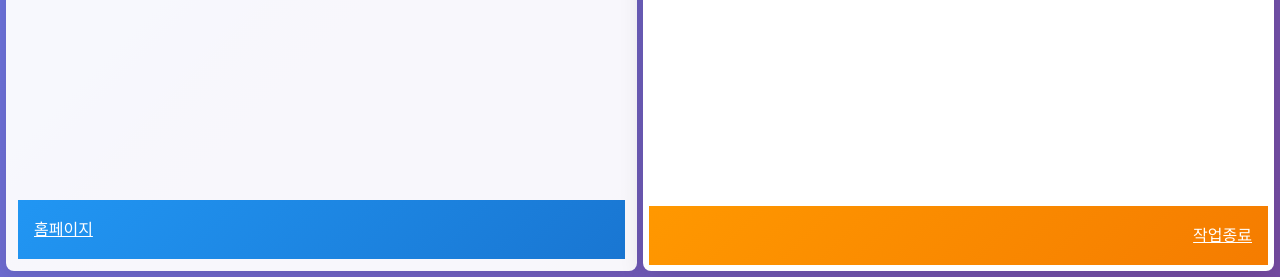
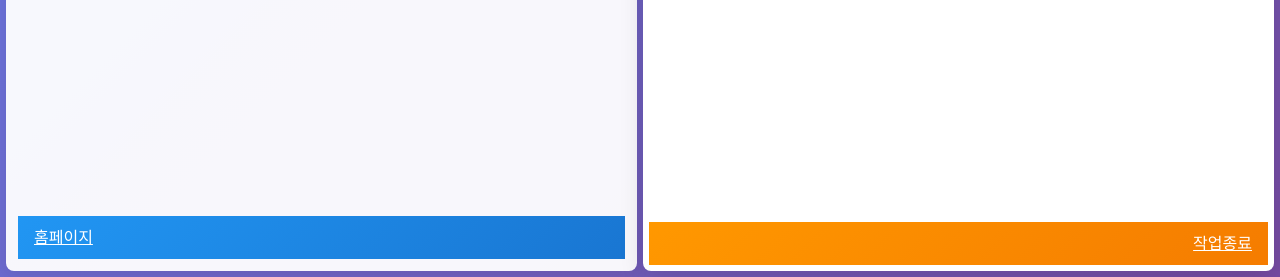
Before and after one commit to k30035600/MyRisk, a Flask app: page /reset in a window 1280 px wide. Shown: the part 535-812 px from the top of the page. Run offline with Flask 2, Linux system fonts and the light colour scheme; data that the repository does not hold is empty; parts of the project's set-up code (start-up, migrations or seed data) failed here and were passed over.

Commit message:
fix: 초기화 페이지 하단 홈페이지·작업종료 버튼 가로 정렬
Made-with: Cursor

```diff
--- a/templates/reset.html
+++ b/templates/reset.html
@@ -10,8 +10,8 @@
         body { font-family: 'Malgun Gothic', '맑은 고딕', sans-serif; background: linear-gradient(135deg, #667eea 0%, #764ba2 100%); min-height: 100vh; padding: 6px; overflow-y: auto; overflow-x: hidden; }
         .page-wrap { display: flex; width: 100%; min-height: 100vh; }
         .left-panel { width: 50%; min-width: 0; padding: 12px; background: rgba(255,255,255,0.95); border-radius: 8px; margin: 0 6px 0 0; box-shadow: 0 4px 16px rgba(0,0,0,0.08); font-family: 'Malgun Gothic', '맑은 고딕', sans-serif; text-align: left; display: flex; flex-direction: column; }
-        .left-panel-actions { margin-top: auto; padding-top: 12px; text-align: left; }
-        .left-panel-actions .btn { display: block; width: 100%; min-height: 2.5em; padding: 20px 16px; line-height: 1.2; text-align: left; box-sizing: border-box; }
+        .left-panel-actions { margin-top: auto; padding-top: 12px; text-align: left; display: flex; align-items: flex-end; }
+        .left-panel-actions .btn { display: flex; align-items: center; width: 100%; min-height: 2.5em; padding: 12px 16px; line-height: 1.2; text-align: left; box-sizing: border-box; }
         .left-panel .panel-header { font-size: 1em; font-weight: bold; color: #333; margin-bottom: 10px; padding-bottom: 6px; border-bottom: 1px solid #e0e0e0; }
         .left-panel .form-line { display: flex; align-items: center; gap: 12px; flex-wrap: wrap; margin-bottom: 8px; }
         .left-panel .form-line label { font-size: 0.85em; color: #333; font-weight: bold; white-space: nowrap; }
@@ -26,8 +26,8 @@
         .left-panel .applicant-input { width: 100%; max-width: 480px; min-width: 320px; height: 36px; padding: 8px 12px; font-size: 0.95em; border: 1px solid #ddd; border-radius: 4px; box-sizing: border-box; text-align: left; }
         .right-panel { width: 50%; min-width: 0; display: flex; flex-direction: column; align-items: flex-end; }
         .container { background: white; border-radius: 8px; box-shadow: 0 6px 24px rgba(0,0,0,0.12); padding: 6px; width: 100%; max-width: 100%; overflow-x: auto; font-family: 'Malgun Gothic', '맑은 고딕', sans-serif; display: flex; flex-direction: column; flex: 1; min-height: 0; }
-        .right-panel-actions { margin-top: auto; padding-top: 8px; text-align: right; }
-        .right-panel-actions .btn { display: block; width: 100%; min-height: 2.5em; padding: 20px 16px; line-height: 1.2; text-align: right; box-sizing: border-box; }
+        .right-panel-actions { margin-top: auto; padding-top: 12px; text-align: right; display: flex; align-items: flex-end; }
+        .right-panel-actions .btn { display: flex; align-items: center; justify-content: flex-end; width: 100%; min-height: 2.5em; padding: 12px 16px; line-height: 1.2; text-align: right; box-sizing: border-box; }
         h1 { font-size: 0.95em; color: #333; margin-bottom: 2px; line-height: 1.2; }
         .reset-table { width: 100%; max-width: 100%; border-collapse: collapse; font-size: 0.9em; line-height: 1; table-layout: fixed; font-family: 'Malgun Gothic', '맑은 고딕', sans-serif; }
         .reset-table col { width: 12.5%; }
```
